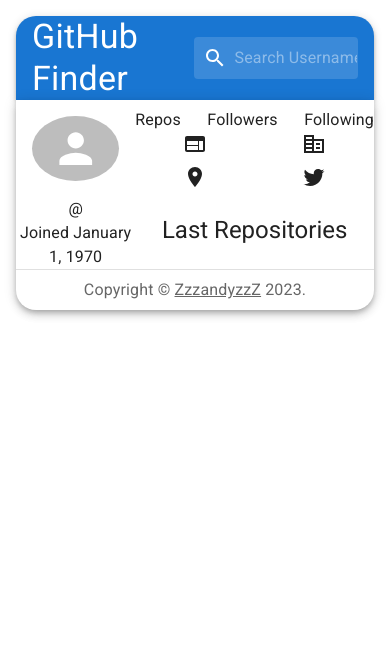
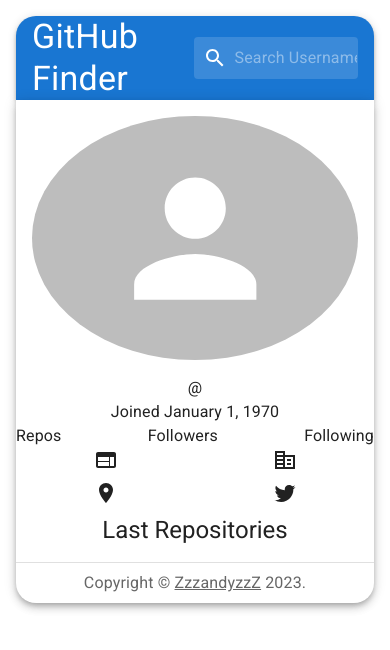
Before and after one commit to ZzzandyzzZ/github-finder, a React (Vite) app: page / in a window 390 px wide. Shown: the top 650 px of the page. Built offline with nearby package versions, Linux system fonts and the light colour scheme.

Commit message:
Add view breakpoints

```diff
--- a/src/App.tsx
+++ b/src/App.tsx
@@ -13,10 +13,10 @@
       <Paper elevation={5} sx={{ borderRadius: '0 0 20px 20px' }}>
         <main>
           <Grid container>
-            <Grid item xs={4}>
+            <Grid item xs={12} sm={4}>
               <UserProfile />
             </Grid>
-            <Grid item xs={8} display='flex' alignItems='stretch'>
+            <Grid item xs={12} sm={8} display='flex' alignItems='stretch'>
               <UserResume />
             </Grid>
           </Grid>
```
